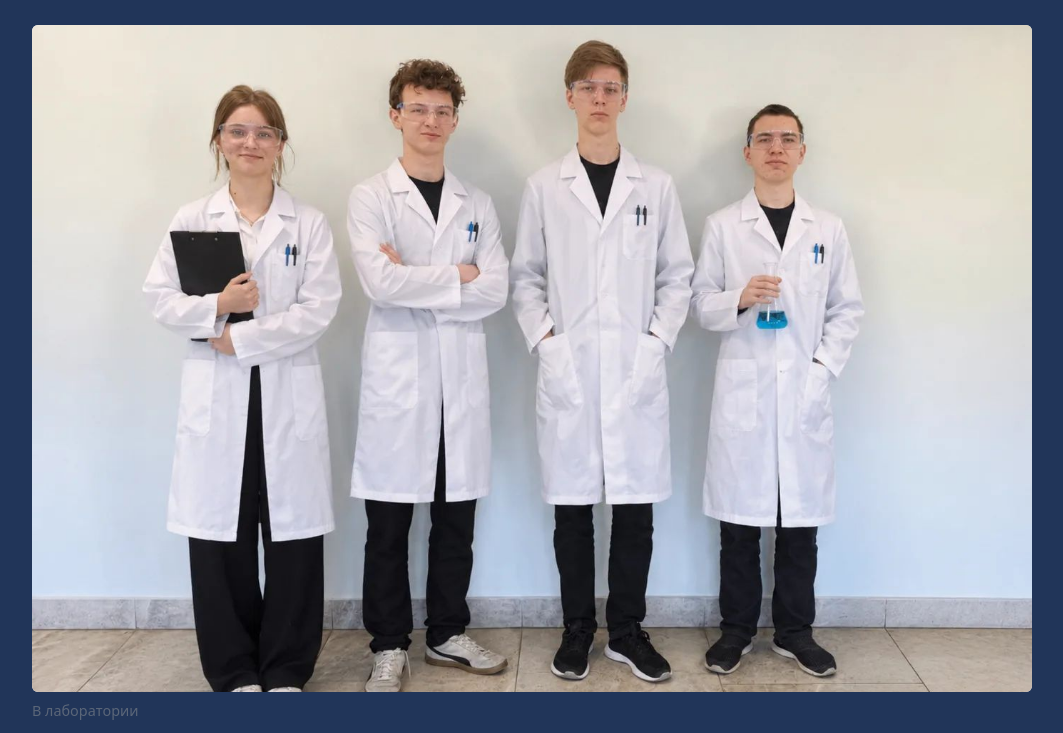
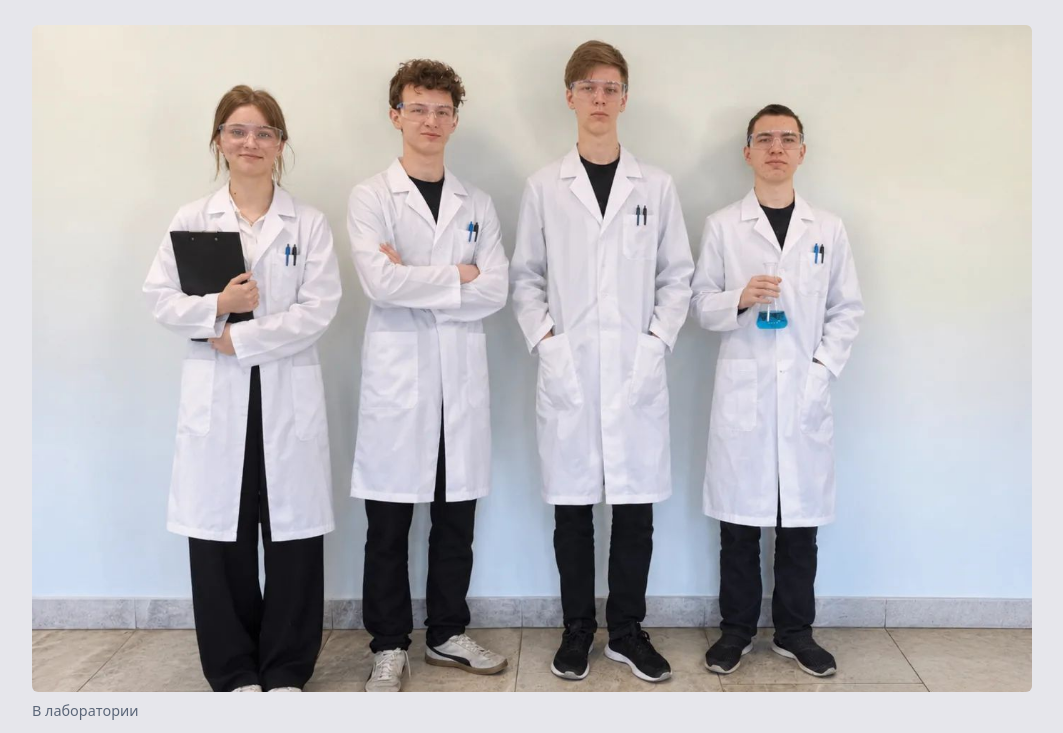
Before and after one commit to Neuromxn/Neuromxn.github.io, a plain HTML site: page index.html in a window 1280 px wide. Shown: the part 281-1014 px from the top of the page, without its empty margins (108-1171 px from the left). Drawn offline with Linux system fonts and the light colour scheme.

Commit message:
Update index.html

```diff
--- a/index.html
+++ b/index.html
@@ -6,7 +6,7 @@
 <title>Визитка команды ТВИД</title>
 <style>
 :root{
-  --bg:#213559; --ink:#0f1b2d; --muted:#5b6678; --line:#d9dde4; --accent:#2447f5; --card:#e8ebf1;
+  --bg:#E6E6EB; --ink:#0f1b2d; --muted:#5b6678; --line:#d9dde4; --accent:#2447f5; --card:#e8ebf1;
   color-scheme:light;
   box-sizing:border-box;
   padding-top:env(safe-area-inset-top,0px); padding-bottom:env(safe-area-inset-bottom,0px);
```
